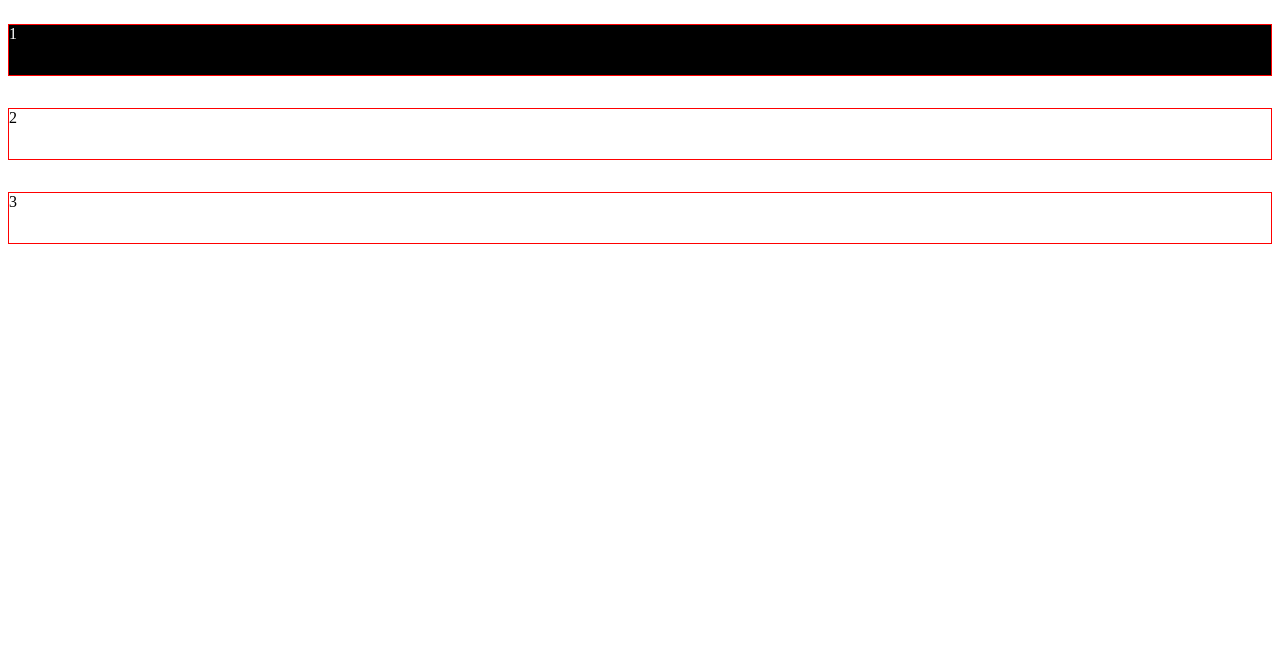
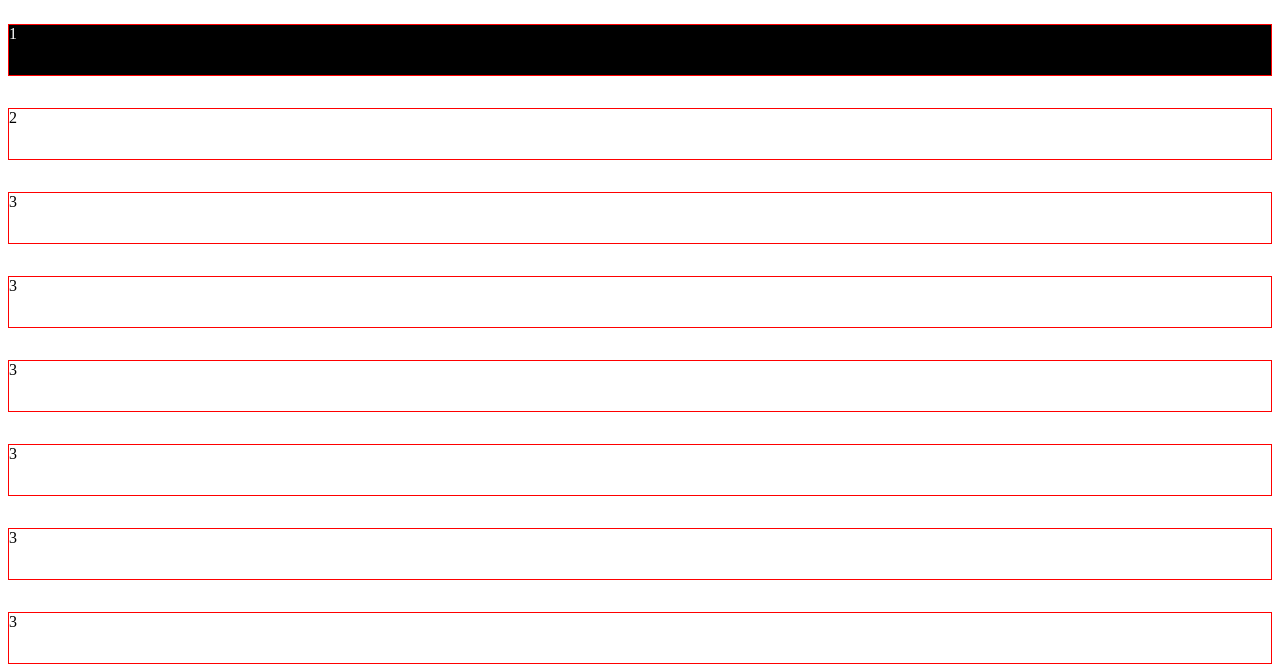
Before and after one commit to MikeZyatkov/bem, a plain HTML site: page public/index.html in a window 1280 px wide. Drawn offline with Linux system fonts and the light colour scheme.

Commit message:
Third commit

```diff
--- a/public/index.html
+++ b/public/index.html
@@ -10,8 +10,11 @@
     <p class="list__row list__row_theme_dark">1</p>
     <p class="list__row">2</p>
     <p class="list__row">3</p>
-
-
+    <p class="list__row">3</p>
+    <p class="list__row">3</p>
+    <p class="list__row">3</p>
+    <p class="list__row">3</p>
+    <p class="list__row">3</p>
 </section>
 </body>
 </html>
```
